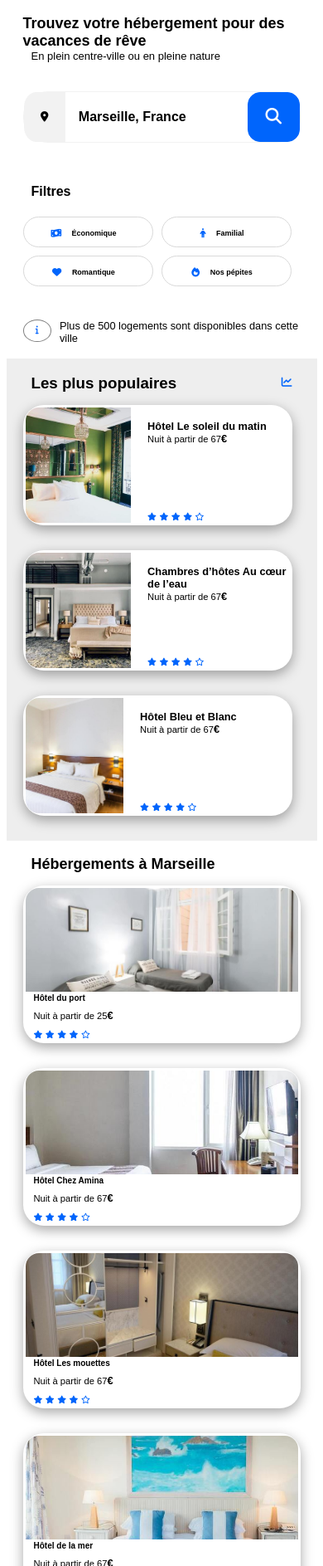
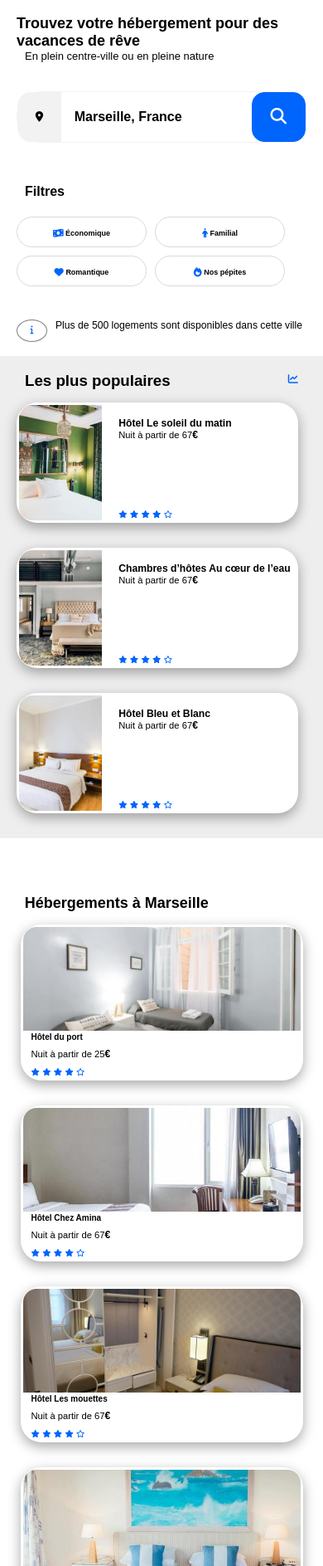
Before and after one commit to GumSurf/Booki, a plain HTML site: page index.html in a window 390 px wide. Shown: the part 113-2000 px from the top of the page at 83% size. Drawn offline with Linux system fonts and the light colour scheme.

Commit message:
Edit: ajustement des pages Media Querry

```diff
--- a/CSS/style.css
+++ b/CSS/style.css
@@ -185,7 +185,7 @@ h3
     width: auto;
     display: flex;
     flex-direction: row;
-    margin-right: 20px;
+    margin-right: 14px;
     background-color: white;
     justify-content: center;
     align-items: center;
@@ -263,7 +263,7 @@ h3
 {
     max-width: 870px;
     margin-right: 40px;
-    height: auto;
+    height: 611.5px;
 }
 
 .front_page h3, .right_page h3
@@ -288,7 +288,8 @@ h3
 {
     display: flex;
     flex-flow: row wrap;
-    justify-content: space-evenly;
+    justify-content: space-between;
+    padding-right: 30px;
 }
 
 .box
@@ -355,7 +356,7 @@ h3
 .right_page
 {
     width: auto;
-    height: auto;
+    height: 611.5px;
 }
 
 .title_plus_populaire
@@ -526,7 +527,7 @@ h3
     {
         margin-right: auto;
         margin-left: auto;
-        width: 1024px;
+        width: auto;
         font-size: medium;
     }
 
@@ -590,6 +591,11 @@ h3
         padding-inline-start: 0px;
     }
 
+    .filters span
+    {
+        padding-right: 0px;
+    }
+
     .text_filters
     {
         font-size: medium;
@@ -607,6 +613,7 @@ h3
     .front_page
     {
         max-width: 100%;
+        height: auto;
         width: auto;
         margin-right: 0px;
         margin-bottom: 50px;
@@ -620,7 +627,6 @@ h3
     .conteneur
     {
         justify-content: space-between;
-        margin-right: 30px;
     }
 
     .name_price_hebergements h5, p
@@ -630,15 +636,20 @@ h3
 
     .box
     {
-        width: 260px;
+        width: 30%;
     }
 
     /******Popularite******/
 
     .right_page
     {
-        height: 252px;
-        width: 894px;
+        max-width: 96%;
+        height: auto;
+        width: auto;
+        margin-right: 0px;
+        margin-bottom: 50px;
+        /*height: 252px;
+        width: 894px;*/
     }
 
     .box_pop
@@ -646,9 +657,14 @@ h3
         width: 270px;
     }
 
+    .box_pop img
+    {
+        height: auto;
+    }
+
     .name_price_populaires h5, p, span
     {
-        font-size: 0.8rem;
+        font-size: 0.76rem;
     }
 
     .conteneur_popularite
@@ -657,16 +673,21 @@ h3
     }
     /******Activites******/
 
+    #activites
+    {
+        margin: 15px 30px 65px 30px;
+    }
+
     .activites_box a
     {
-        width: 200px;
+        width: 30%;
         font-size: small;
     }
 
     .activites_box img
     {
-        height: 200px;
-        width: 193.5px;
+        height: 193.5px;
+        width: 100%;
     }
 
     /******Footer******/
@@ -694,7 +715,8 @@ h3
         margin-left: auto;
         margin-top: 0;
         padding: 0;
-        width: 375px;
+        min-width: 375px;
+        width: auto;
         font-size: medium;
     }
 
@@ -891,7 +913,7 @@ h3
 
     .right_page
     {
-        width: 355px;
+        width: auto;
         height: auto;
 
         border-radius: 0%;
@@ -920,12 +942,24 @@ h3
 
     .box_pop
     {
-        width: 335px;
+        width: 100%;
+    }
+
+    .box_pop img
+    {
+        height: 139px;
+        width: 30%;
+    }
+
+    .box_pop article
+    {
+        flex-direction: column;
+        justify-content: space-between;
     }
 
     .front_page
     {
-        width: 355px;
+        width: 95%;
         margin-right: 0;
         font-size: x-small;
         background-color: white;
@@ -934,7 +968,7 @@ h3
     .conteneur
     {
         justify-content: space-evenly;
-        margin-right: 20px;
+        padding-right: 20px;
     }
 
     .box
@@ -975,6 +1009,7 @@ h3
     .activites_box
     {
         flex-wrap: wrap;
+        justify-content: space-around;
     }
 
     .activites_box a
@@ -1006,7 +1041,7 @@ h3
 
     .links_footer
     {
-        width: 375px;
+        width: 100%;
         flex-direction: column;
         font-size: x-small;
     }
```
